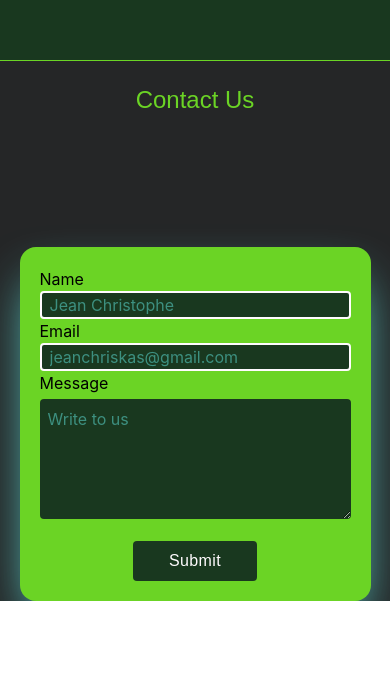
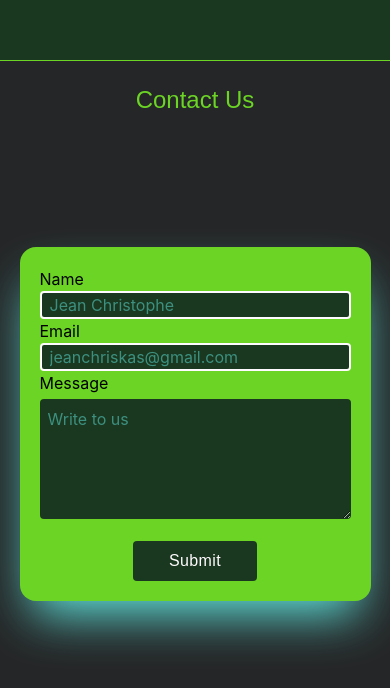
Before and after one commit to MiguelKhanda/e_dencare, a Next.js app: page / in a window 390 px wide. Shown: the part 3316-4004 px from the top of the page. Before the commit the page ends 3917 px from the top, so only its background shows below. Built offline with nearby package versions, Linux system fonts and the light colour scheme.

Commit message:
Changing stuff second

```diff
--- a/components/Contact.jsx
+++ b/components/Contact.jsx
@@ -11,7 +11,7 @@ const Contact = () => {
 
   }
   return (
-    <section id ='contact' className="bg-dark flex flex-col sm:pb-40">
+    <section id ='contact' className="bg-dark flex flex-col sm:pb-40 pb-40">
       <hr className="w-full text-primary shadow-2xl shadow-secondary"/>
       <h1 className="text-primary pt-6 text-center text-2xl">Contact Us</h1>
       <form onSubmit={handleSubmit(onSubmit)} className="bg-primary flex flex-col w-[90%] m-auto rounded-2xl p-5 mt-30 shadow-secondary shadow-2xl sm:w-[70%] sm:py-12 md:w-[50%] md:p-10">
```
